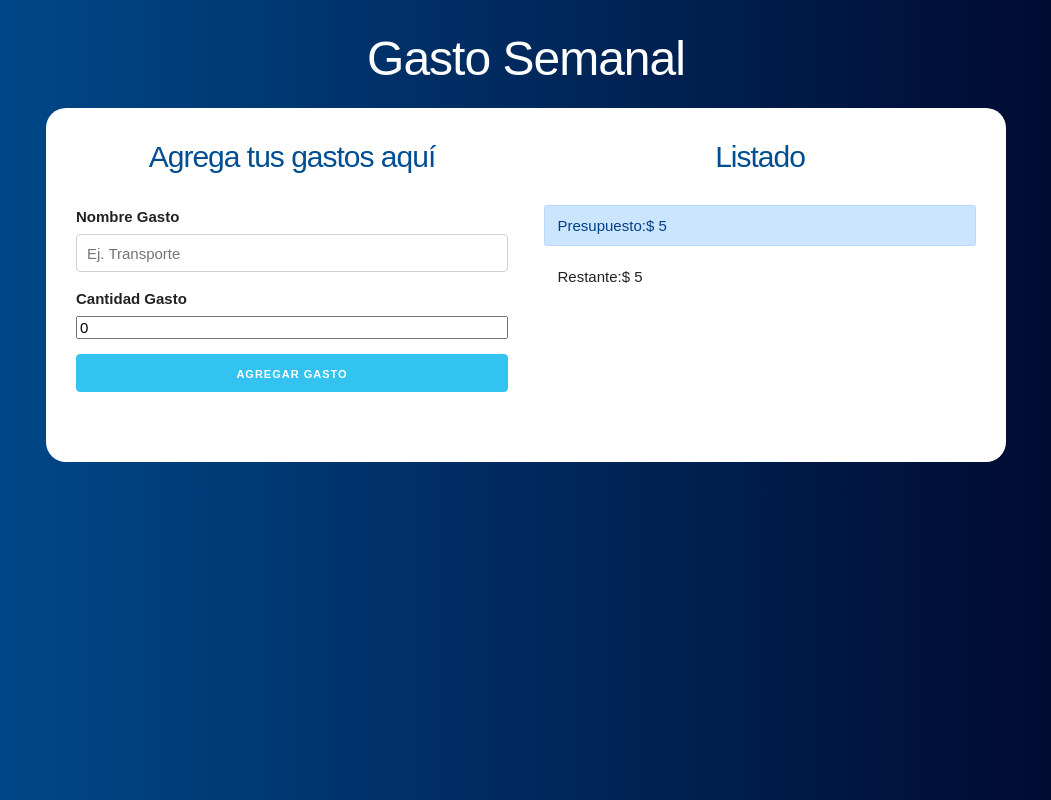
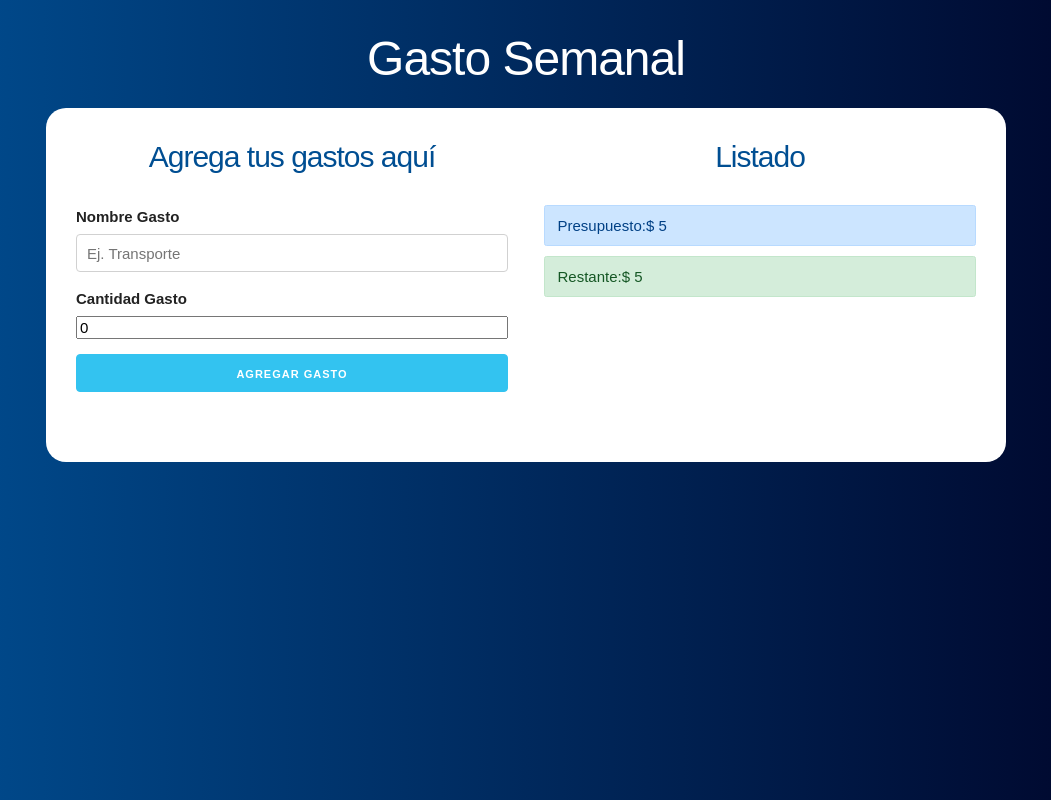
Before and after one commit to tatianadelsoglio/gastosemanalweb, a React (Create React App) app: page / in a window 1280 px wide. Both pictures are taken after typing "5" into the empty fields and a click on the input "Definir Presupuesto". Shown: the whole page, without its empty margins (114-1165 px from the left). Built offline with nearby package versions, Linux system fonts and the light colour scheme.

Commit message:
se agrego el archivo herlpers y se modifico el componente controlpresupuesto, app  y formulario

```diff
--- a/src/App.js
+++ b/src/App.js
@@ -15,18 +15,32 @@
   const [restante, guardarRestante] = useState(0);
   const [mostrarpregunta, actualizarPregunta] = useState(true);
   const [ gastos, guardarGastos ] = useState([]);
+  const [ gasto, guardarGasto ] = useState({});
+  const [crearGasto, guardarCrearGasto] = useState(false);
 
 
   //useEffect que actualiza el Restante
+  useEffect(() => {
+    if (crearGasto) {
+
+      //agrega nuevo presupuesto
+      guardarGastos([
+        ...gastos,
+        gasto
+      ])
+
+      //resta del presupuesto actual
+      const presupuestoRestante = restante - gasto.cantidad;
+      guardarRestante(presupuestoRestante);
 
 
-  //cuadno agreguemos un nuevo gasto
-  const agregarNuevoGasto = gasto => {
-    guardarGastos([
-      ...gastos,
-      gasto
-    ]);
-  }
+      //Resetear a false
+      guardarCrearGasto(false);
+
+    }
+
+  }, [gasto])
+
 
   return (
     <>
@@ -50,7 +64,8 @@
               <div className="row">
                 <div className="one-half column">
                   <Formulario
-                    agregarNuevoGasto={agregarNuevoGasto}
+                    guardarGasto={guardarGasto}
+                    guardarCrearGasto={guardarCrearGasto}
                   />
                 </div>
 
--- a/src/componentes/ControlPresupuesto.js
+++ b/src/componentes/ControlPresupuesto.js
@@ -1,5 +1,5 @@
 import React from 'react';
-
+import { revisarPresupuesto } from '../helpers';
 
 const ControlPresupuesto = ({presupuesto, restante}) => {
 
@@ -8,7 +8,7 @@
             <div className='alert alert-primary'>
                 Presupuesto:$ {presupuesto}
             </div>
-            <div className='alert '>
+            <div className={revisarPresupuesto(presupuesto, restante)}>
                 Restante:$ {restante}
             </div>
         </>
--- a/src/componentes/Formulario.js
+++ b/src/componentes/Formulario.js
@@ -3,7 +3,7 @@
 import shortid from 'shortid';
 
 
-const Formulario = ({agregarNuevoGasto}) => {
+const Formulario = ({guardarGasto, guardarCrearGasto}) => {
 
     const [nombre, guardarNombre] = useState('');
     const [cantidad, guardarCantidad] = useState(0);
@@ -31,7 +31,8 @@
         console.log(gasto);
 
         //pasar el gasto al componente principal
-        agregarNuevoGasto(gasto);
+        guardarGasto(gasto);
+        guardarCrearGasto(true);
 
 
         //resetear el form
--- /dev/null
+++ b/src/helpers.js
@@ -0,0 +1,16 @@
+//este archivo evita que se sobrecarguen los componentes
+
+export const revisarPresupuesto = (presupuesto, restante) => {
+
+    let clase;
+
+    if( (presupuesto / 4) > restante ) {
+        clase = 'alert alert-danger';
+    } else if ( (presupuesto / 2) > restante ) {
+        clase = 'alert alert-warning';
+    } else {
+        clase = 'alert alert-success';
+    }
+
+    return clase;
+}
```
